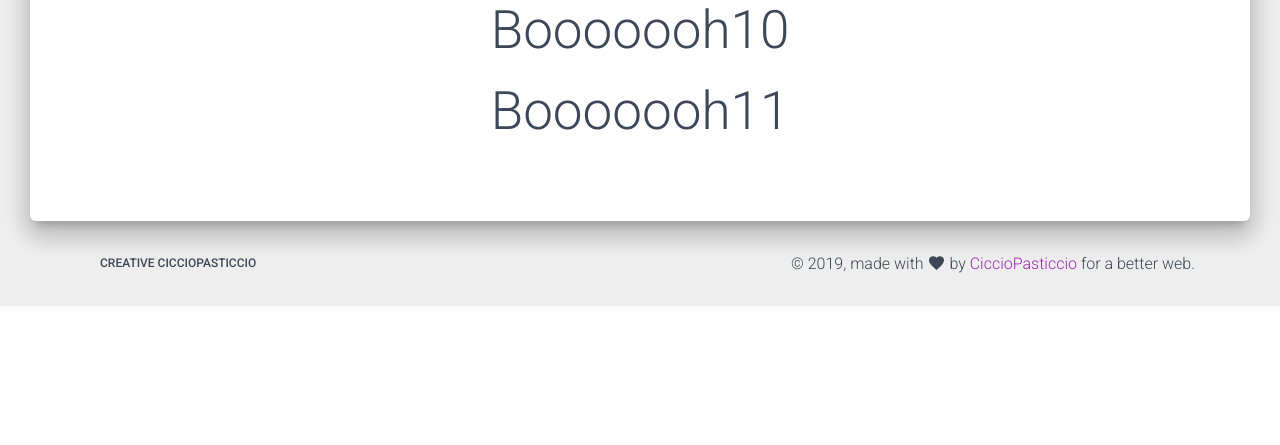
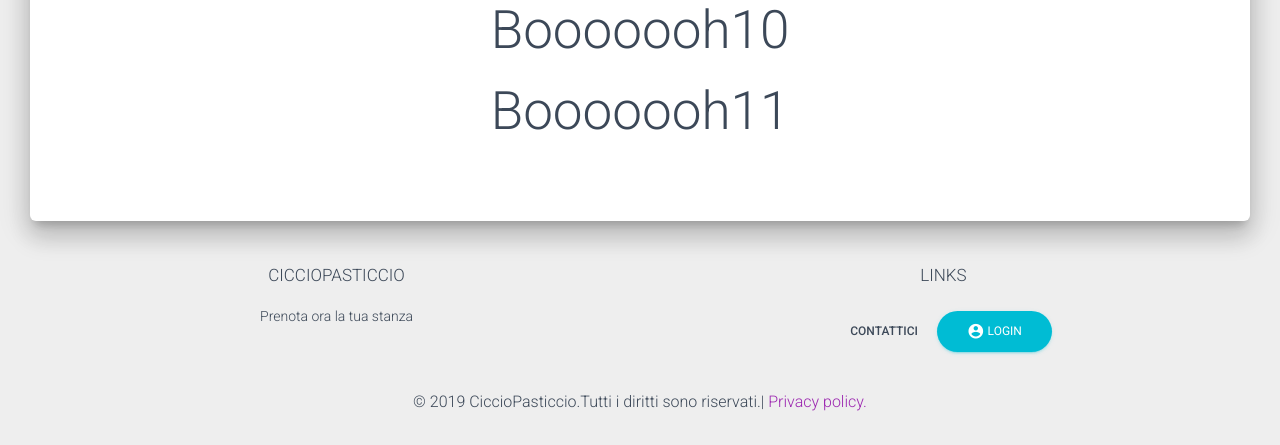
Before and after one commit to Luchinzzz/Affittacamere, a Flask app: page / in a window 1280 px wide. Shown: the part 1500-1945 px from the top of the page. Before the commit the page ends 1806 px from the top, so only its background shows below. Run offline with Flask 2, Linux system fonts and the light colour scheme; some libraries are stand-ins or nearby versions.

Commit message:
Inserito login,privacy,footer

```diff
--- a/ecommerce/routes.py
+++ b/ecommerce/routes.py
@@ -5,3 +5,7 @@ from ecommerce import app
 @app.route("/home")
 def home():
     return render_template('index.html')
+
+@app.route("/profile")
+def profile():
+    return render_template('profile.html')
--- /dev/null
+++ b/ecommerce/static/css/main.css
@@ -0,0 +1,10 @@
+.card .card-header-primary,
+.card.bg-primary,
+.card.card-rotate.bg-primary .front,
+.card.card-rotate.bg-primary .back {
+    background: linear-gradient(60deg,#2B65EC,#342D7E);
+}
+
+.bmd-form-group .form-control {
+     background-image: linear-gradient(to top, #2B65EC 2px, rgba(156, 39, 176, 0) 2px), linear-gradient(to top, #d2d2d2 1px, rgba(210, 210, 210, 0) 1px);
+}
--- /dev/null
+++ b/ecommerce/templates/includes/footer.html
@@ -0,0 +1,37 @@
+{% include 'includes/privacy.html' %}
+
+<footer class="footer">
+  <div class="container-fluid text-center text-md-center  px-lg-5">
+    <div class="row mx-lg-n5">
+      <div class="col-md-6 py-3 px-lg-5 ">
+
+        <!-- Content -->
+        <h5 class="text-uppercase">CiccioPasticcio</h5>
+        <p>Prenota ora la tua stanza</p>
+
+      </div>
+      <hr class="clearfix w-100 d-md-none pb-3">
+
+      <div class="col-md-6 py-3 px-lg-5 ">
+        <h5 class="text-uppercase">Links</h5>
+
+        <ul class="list">
+          <li>
+            <a href="#!">Contattici</a>
+          </li>
+          <li class="button-container nav-item iframe-extern">
+            <a href="/login" target="_blank" class="btn btn-info btn-round btn-block">
+              <i class="material-icons">account_circle</i> Login
+              <div class="ripple-container"></div>
+            </a>
+          </li>
+        </ul>
+      </div>
+    </div>
+
+    <div class="footer-copyright text-center py-3">
+      © 2019 CiccioPasticcio.Tutti i diritti sono riservati.|
+      <a href="#"  data-toggle="modal" data-target="#privacy"> Privacy policy.</a>
+    </div>
+
+</footer>
--- /dev/null
+++ b/ecommerce/templates/includes/login.html
@@ -0,0 +1,55 @@
+<div class="modal fade" id="loginModal" tabindex="-1" role="dialog" aria-labelledby="loginModalLabel"
+  aria-hidden="true">
+  <div class="modal-dialog modal-dialog-centered" role="document">
+    <div class="modal-content">
+      <div class="card card-login" style="margin-bottom: 0px!important;">
+        <form class="form" method="" action="">
+          <div class="card-header card-header-primary text-center">
+            <h4 class="card-title">Login</h4>
+            <div class="social-line">
+              <a href="#pablo" class="btn btn-just-icon btn-link">
+                <i class="fa fa-facebook-square"></i>
+              </a>
+              <a href="#pablo" class="btn btn-just-icon btn-link">
+                <i class="fa fa-twitter"></i>
+              </a>
+              <a href="#pablo" class="btn btn-just-icon btn-link">
+                <i class="fa fa-google-plus"></i>
+              </a>
+            </div>
+          </div>
+          <p class="description text-center">Or Be Classical</p>
+          <div class="card-body">
+            <div class="input-group">
+              <div class="input-group-prepend">
+                <span class="input-group-text">
+                  <i class="material-icons">face</i>
+                </span>
+              </div>
+              <input type="text" class="form-control" placeholder="First Name...">
+            </div>
+            <div class="input-group">
+              <div class="input-group-prepend">
+                <span class="input-group-text">
+                  <i class="material-icons">mail</i>
+                </span>
+              </div>
+              <input type="email" class="form-control" placeholder="Email...">
+            </div>
+            <div class="input-group">
+              <div class="input-group-prepend">
+                <span class="input-group-text">
+                  <i class="material-icons">lock_outline</i>
+                </span>
+              </div>
+              <input type="password" class="form-control" placeholder="Password...">
+            </div>
+          </div>
+          <div class="footer text-center">
+            <a href="#cino" class="btn btn-primary btn-link btn-wd btn-lg">Get Started</a>
+          </div>
+        </form>
+      </div>
+    </div>
+  </div>
+</div>
--- a/ecommerce/templates/includes/navbar.html
+++ b/ecommerce/templates/includes/navbar.html
@@ -1,3 +1,4 @@
+{% include 'includes/login.html' %}
 <!-- NavBar -->
 <nav class="navbar navbar-color-on-scroll navbar-transparent fixed-top navbar-expand-lg" color-on-scroll="100">
     <div class="container">
@@ -22,9 +23,9 @@
                         <i class="material-icons">contact_support</i> Contattaci
                     </a>
                 </li>
-                <li class="button-container nav-item iframe-extern">
-                    <a href="/login" target="_blank" class="btn btn-info btn-round btn-block">
-                        <i class="material-icons">account_circle</i> Login
+                <li class="button-container nav-item iframe-extern" data-toggle="modal" data-target="#loginModal">
+                    <a class="btn btn-info btn-round btn-block">
+                        <i class="material-icons" >account_circle</i> Login
                         <div class="ripple-container"></div>
                     </a>
                 </li>
--- /dev/null
+++ b/ecommerce/templates/includes/privacy.html
@@ -0,0 +1,207 @@
+<div class="modal fade" id="privacy" tabindex="-1" role="dialog" aria-labelledby="Privacy Policy"
+    aria-hidden="true">
+    <div class="modal-dialog modal-dialog-scrollable modal-lg" role="document">
+        <div class="modal-content">
+            <div class="modal-header">
+                <h5 class="modal-title" id="exampleModalScrollableTitle">Privacy policy</h5>
+                <button type="button" class="close" data-dismiss="modal" aria-label="Close">
+                    <span aria-hidden="true">&times;</span>
+                </button>
+            </div>
+            <h4 class="modal-title" id="myModalLabel">Informativa per la protezione dei dati ai sensi del Regolamento
+                Generale di Protezione dei Dati (RGPD) UE 679/2016 in vigore dal 25 maggio 2018</h4>
+
+            <div class="modal-body">
+                <p>
+                    Agriturismo Apparita, con sede legale in Via Tommaso Porcacchi 5, 52043 Castiglion Fiorentino (AR)
+                    Italia, P.IVA 01882330515 (in seguito, “Titolare”), in qualità di titolare del trattamento, La
+                    informa ai sensi dell’art. 13 D.Lgs. 30.6.2003 n. 196 (in seguito, “Codice Privacy”) e dell’art. 13
+                    Regolamento UE n. 2016/679 (in seguito, “GDPR”) che i Suoi dati saranno trattati con le modalità e
+                    per le finalità seguenti:
+                </p>
+
+                <h4><span class="badge badge-pill badge-primary">1</span> Titolare del trattamento:</h4>
+                <p>
+                    Agriturismo Apparita , con sede legale in Via Tommaso Porcacchi 5, 52043 Castiglion Fiorentino (AR)
+                    Italia
+                </p>
+                <p>
+                    L’elenco aggiornato dei responsabili e degli incaricati al trattamento è custodito presso la sede
+                    legale del Titolare del trattamento.
+                </p>
+
+                <h4><span class="badge badge-pill badge-primary">2</span> Oggetto del trattamento:</h4>
+                <p>
+                    Il Titolare tratta i dati personali – in seguito, “dati personali” o anche “dati”) da Lei
+                    eventualmente comunicati in occasione della conclusione di contratti per i servizi o prodotti
+                    venduti dal Titolare.
+                </p>
+
+                <h4><span class="badge badge-pill badge-primary">3</span> Finalità del trattamento:</h4>
+                <p>
+                    I Suoi dati personali sono trattati:<br>
+                    <strong>a)</strong> I dati personali che lei fornirà attraverso questo sito web o direttamente al
+                    Titolare sono trattati senza il Suo consenso espresso (art. 6 lett. b), e) del RGPD), unicamente per
+                    le seguenti Finalità di Servizio:
+                    <ul>
+                        <li>concludere i contratti per i servizi del Titolare</li>
+                        <li>adempiere agli obblighi precontrattuali, contrattuali e fiscali derivanti da rapporti con
+                            Lei in essere</li>
+                        <li>adempiere agli obblighi previsti dalla legge, da un regolamento, dalla normativa comunitaria
+                            o da un ordine dell’Autorità</li>
+                        <li>esercitare i diritti del Titolare, ad esempio interessi legittimi o il diritto di difesa in
+                            giudizio</li>
+                    </ul>
+
+                    <strong>b)</strong> I dati personali che lei fornirà attraverso questo sito web o direttamente al
+                    Titolare saranno invece trattati solo previo Suo specifico e distinto consenso (art. 7 RGPD), per le
+                    seguenti Finalità di Marketing:
+                    <ul>
+                        <li>inviarLe via e-mail, posta e/o sms e/o contatti telefonici, comunicazioni commerciali o
+                            newsletter o altro materiale pubblicitario su prodotti o servizi offerti dal Titolare.</li>
+                        <li>nviarLe via e-mail questionari per la rilevazione del grado di soddisfazione sulla qualità
+                            dei servizi.</li>
+                    </ul>
+
+                    Le segnaliamo che se siete già nostri clienti, potremo inviarLe comunicazioni commerciali o
+                    newsletter relative a servizi e prodotti del Titolare analoghi a quelli di cui ha già usufruito,
+                    salvo Suo revoca del consenso già espresso.
+                </p>
+
+                <h4><span class="badge badge-pill badge-primary">4</span> Modalità, durata del trattamento e sicurezza
+                    dei dati:</h4>
+                <p>
+                    I Suoi dati personali sono sottoposti a trattamento sia cartaceo che elettronico e/o automatizzato.
+                </p>
+                <p>
+                    Il Titolare tratterà i dati personali per il tempo necessario per adempiere alle finalità di cui
+                    sopra e comunque per non oltre 10 anni dalla cessazione del rapporto per le Finalità di Servizio
+                    (3.a) e per non oltre 2 anni dalla raccolta dei dati per le Finalità di Marketing (3.b).
+                </p>
+                <p>
+                    Il Titolare dichiara di aver adottato misure tecniche e organizzative idonee per l’assolvimento
+                    degli obblighi previsti dal RGPD. In particolare, il Titolare dichiara di aver attivato procedure
+                    interne per salvaguardare la sicurezza dei dati (sia elettronici che cartacei), mediante cifratura,
+                    misure di backup e disaster recovery e misure di protezione della propria rete tramite firewall,
+                    antivirus o sistemi di prevenzione da accessi abusivi. Il titolare dichiara di aver altresì
+                    verificato l’esistenza di uguali misure di sicurezza presso i propri fornitori che forniscono
+                    servizi di hosting collegati alle funzionalità di questo sito web.
+                </p>
+
+                <h4><span class="badge badge-pill badge-primary">5</span> Altri destinatari dei dati:</h4>
+                <p>
+                    Il Titolare tratta internamente i dati raccolti e li utilizza per lo svolgimento della propria
+                    attività. Non vi sono altri destinatari dei dati, ad eccezione dei destinatari previsti dagli
+                    obblighi di legge.
+                </p>
+
+                <h4><span class="badge badge-pill badge-primary">6</span> Trasferimento dati</h4>
+                <p>
+                    I dati personali, qualora vengano acquisiti dal sito web, sono conservati su server ubicati in
+                    Italia o comunque all’interno dell’Unione Europea. Resta in ogni caso inteso che il Titolare, ove si
+                    rendesse necessario, avrà facoltà di spostare i server anche extra-UE. In tal caso, il Titolare
+                    assicura sin d’ora che il trasferimento dei dati extra-UE avverrà in conformità alle disposizioni di
+                    legge applicabili, previa stipula delle clausole contrattuali standard previste dalla Commissione
+                    Europea e garantendo sempre la sicurezza del trasferimento e dopo aver verificato l’esistenza presso
+                    il nuovo fornitore di idonee misure di sicurezza e dell’assenza di utilizzi non autorizzati dei
+                    dati.
+                </p>
+
+
+                <h4><span class="badge badge-pill badge-primary">7</span> Diritti dell'interessato</h4>
+                <p>
+                    Nella Sua qualità di interessato, lei può esercitare tutti i diritti di cui all’art. 15 RGPD e
+                    precisamente i diritti di:
+                    <ul>
+                        <li>ottenere la conferma dell'esistenza o meno di dati personali che La riguardano, anche se non
+                            ancora registrati, e la loro comunicazione in forma intelligibile; </li>
+                        <li>ottenere l'indicazione:</li>
+                        <ul>
+                            <li>a) dell'origine dei dati personali</li>
+                            <li>b) delle finalità e modalità del trattamento</li>
+                            <li>c) della logica applicata in caso di trattamento effettuato con l'ausilio di strumenti
+                                elettronic</li>
+                            <li>d) degli estremi identificativi del titolare, dei responsabili e del rappresentante
+                                designato ai sensi dell'art. 5, comma 2 Codice Privacy e art. 3, comma 1, RGPD</li>
+                            <li>e) dei soggetti o delle categorie di soggetti ai quali i dati personali possono essere
+                                comunicati o che possono venirne a conoscenza in qualità di rappresentante designato nel
+                                territorio dello Stato, di responsabili o incaricati</li>
+                        </ul>
+                        <li>ottenere:</li>
+                        <ul>
+                            <li>a) l'aggiornamento, la rettificazione ovvero, quando vi ha interesse, l'integrazione dei
+                                dati</li>
+                            <li>b) la cancellazione, la trasformazione in forma anonima o il blocco dei dati trattati in
+                                violazione di legge, compresi quelli di cui non è necessaria la conservazione in
+                                relazione agli scopi per i quali i dati sono stati raccolti o successivamente trattati
+                            </li>
+                            <li>c) l'attestazione che le operazioni di cui alle lettere a) e b) sono state portate a
+                                conoscenza, anche per quanto riguarda il loro contenuto, di coloro ai quali i dati sono
+                                stati comunicati o diffusi, eccettuato il caso in cui tale adempimento si rivela
+                                impossibile o comporta un impiego di mezzi manifestamente sproporzionato rispetto al
+                                diritto tutelato</li>
+                        </ul>
+                        <li>opporsi, in tutto o in parte:</li>
+                        <ul>
+                            <li>a) per motivi legittimi al trattamento dei dati personali che La riguardano, ancorché
+                                pertinenti allo scopo della raccolta</li>
+                            <li>b) al trattamento di dati personali che La riguardano a fini di invio di materiale
+                                pubblicitario o di vendita diretta o per il compimento di ricerche di mercato o di
+                                comunicazione commerciale, mediante l’uso di sistemi automatizzati di chiamata senza
+                                l’intervento di un operatore mediante e-mail e/o mediante modalità di marketing
+                                tradizionali mediante telefono e/o posta cartacea. Si fa presente che il diritto di
+                                opposizione dell’interessato, esposto al precedente punto b), per finalità di marketing
+                                diretto mediante modalità automatizzate si estende a quelle tradizionali e che comunque
+                                resta salva la possibilità per l’interessato di esercitare il diritto di opposizione
+                                anche solo in parte. Pertanto, l’interessato può decidere di ricevere solo comunicazioni
+                                mediante modalità tradizionali ovvero solo comunicazioni automatizzate oppure nessuna
+                                delle due tipologie di comunicazione</li>
+                        </ul>
+                    </ul>
+                </p>
+                <p>
+                    Ove applicabili, ha altresì i diritti di cui agli artt. 16-21 RGPD (Diritto di rettifica, diritto
+                    all’oblio, diritto di limitazione di trattamento, diritto alla portabilità dei dati, diritto di
+                    opposizione), nonché il diritto di reclamo all’Autorità Garante.
+                </p>
+
+                <h4><span class="badge badge-pill badge-primary">8</span> Modalità di esercizio dei diritti</h4>
+                <p>L’interessato potrà in qualsiasi momento esercitare i propri diritti inviando:
+                    <ul>
+                        <li>Una semplice comunicazione via email a info@aidavillas.it</li>
+                        <li>Una comunicazione scritta, via posta ordinaria, a: Agriturismo Apparita - Via Tommaso
+                            Porcacchi 5, 52043 Castiglion Fiorentino (AR) Italia</li>
+
+                    </ul>
+                </p>
+
+
+
+                <hr>
+
+                <h2>Informativa sui Cookie e files di registro</h2>
+                <p>
+                    Per cookie si intende un dato informativo che viene trasmesso dal sito web al computer
+                    dell'Utilizzatore al fine di permetterne una rapida identificazione e migliorare l'esperienza di
+                    navigazione. Secondo quanto disposto dal Garante Privacy, Registro dei provvedimenti n. 229 dell'8
+                    maggio 2014 “Individuazione delle modalità semplificate per l'informativa e l'acquisizione del
+                    consenso per l'uso dei cookie” - 8 maggio 2014 (Pubblicato sulla Gazzetta Ufficiale n. 126 del 3
+                    giugno 2014), questo sito utilizza solo cookie tecnici o cookie di terze parti, che vengono
+                    installati automaticamente a seguito dell’accesso al sito, per finalità limitate alla normale
+                    navigazione e senza alcun tracciamento o profilazione dell'utente e delle preferenze e senza
+                    erogazione di contenuti pubblicitari di alcun genere:
+                    <ul>
+                        <li>_ga: cookie di tipo “tecnico” installato da terze parti, allo scopo di incrementare le stati
+                            stiche di accesso (Google Analytics), durata 24 mesi;</li>
+                        <li>_gat: cookie di tipo “tecnico”, ha lo scopo di monitorare la sessione, durata limitata ad
+                            una sola sessione di navigazione;</li>
+                    </ul>
+
+                </p>
+            </div>
+            <div class="modal-footer">
+                <button type="button" class="btn btn-custom" data-dismiss="modal">Ok</button>
+            </div>
+        </div>
+    </div>
+</div>
--- a/ecommerce/templates/layout.html
+++ b/ecommerce/templates/layout.html
@@ -8,43 +8,31 @@
     <meta content="width=device-width, initial-scale=1.0, maximum-scale=1.0, user-scalable=0" name="viewport" />
     <meta http-equiv="X-UA-Compatible" content="IE=edge,chrome=1" />
     <!-- Fonts and icons -->
-    <link rel="stylesheet" type="text/css" href="https://fonts.googleapis.com/css?family=Roboto:300,400,500,700|Roboto+Slab:400,700|Material+Icons" />
+    <link rel="stylesheet" type="text/css"
+        href="https://fonts.googleapis.com/css?family=Roboto:300,400,500,700|Roboto+Slab:400,700|Material+Icons" />
     <link rel="stylesheet" href="https://maxcdn.bootstrapcdn.com/font-awesome/latest/css/font-awesome.min.css">
     <!-- Material Kit CSS -->
     <link href={{ url_for('static', filename='css/material-kit.css') }} rel="stylesheet" />
+    <!-- Custom CSS -->
+    <link href={{ url_for('static', filename='css/main.css') }} rel="stylesheet" />
 </head>
 
 <body>
     {% include 'includes/navbar.html' %}
+
     {% block content %}{% endblock %}
-    <footer class="footer footer-default">
-        <div class="container">
-            <nav class="float-left">
-                <ul>
-                    <li>
-                        <a href="/">
-                            Creative CiccioPasticcio
-                        </a>
-                    </li>
-                </ul>
-            </nav>
-            <div class="copyright float-right">
-                &copy;
-                <script>
-                    document.write(new Date().getFullYear())
-                </script>, made with <i class="material-icons">favorite</i> by
-                <a href="/" target="blank">CiccioPasticcio</a> for a better web.
-            </div>
-        </div>
-    </footer>
+
+    {% include 'includes/footer.html' %}
 
     <!-- Core JS Files -->
     <script src={{ url_for('static', filename='js/core/jquery.min.js') }} type="text/javascript"></script>
     <script src={{ url_for('static', filename='js/core/popper.min.js') }} type="text/javascript"></script>
-    <script src={{ url_for('static', filename='js/core/bootstrap-material-design.min.js') }} type="text/javascript"></script>
+    <script src={{ url_for('static', filename='js/core/bootstrap-material-design.min.js') }} type="text/javascript">
+    </script>
     <script src={{ url_for('static', filename='js/plugins/moment.min.js') }}></script>
     <!-- Plugin for the Datepicker, full documentation here: https://github.com/Eonasdan/bootstrap-datetimepicker -->
-    <script src={{ url_for('static', filename='js/plugins/bootstrap-datetimepicker.js') }} type="text/javascript"></script>
+    <script src={{ url_for('static', filename='js/plugins/bootstrap-datetimepicker.js') }} type="text/javascript">
+    </script>
     <!-- Plugin for the Sliders, full documentation here: http://refreshless.com/nouislider/ -->
     <script src={{ url_for('static', filename='js/plugins/nouislider.min.js') }} type="text/javascript"></script>
     <!-- Google Maps Plugin -->
```
Also changed, not shown: ecommerce/templates/profile.html (added, +94 -0 lines). Lines whose indentation alone changed are shown as unchanged.
